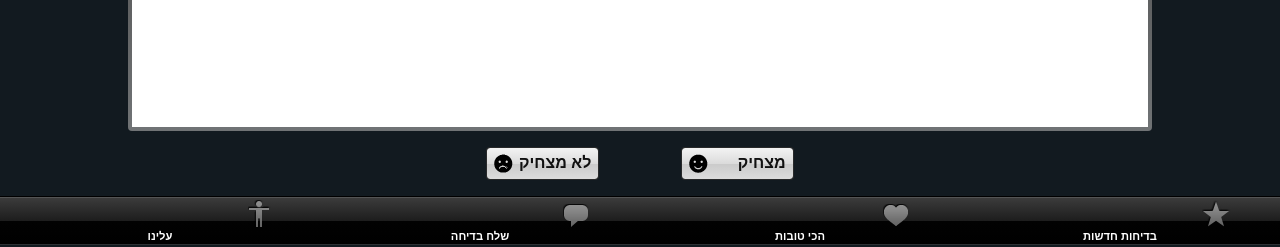
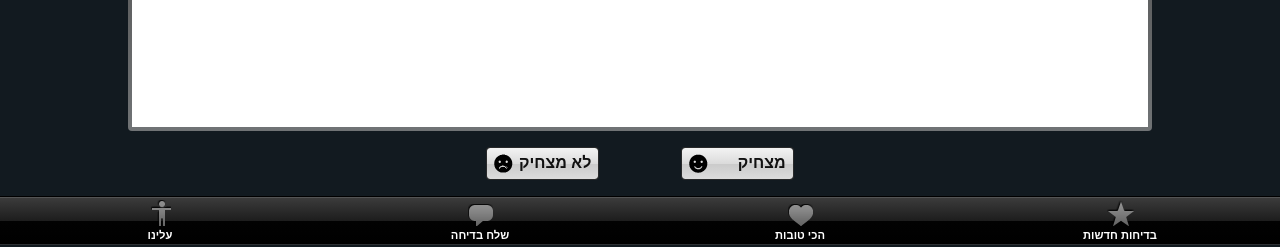
Before and after one commit to RonnyO/Really-Good-Jokes, a PHP site: page /index.html in a window 1280 px wide. Shown: the part 555-802 px from the top of the page. Run offline with PHP 8.4, Linux system fonts and the light colour scheme.

Commit message:
Fix bottom bar positions

```diff
--- a/public_html/app.css
+++ b/public_html/app.css
@@ -159,20 +159,19 @@ nav a {
 }
 
 nav .icon {
-	width: 29px;
-	height: 29px;
-	margin: 0 49px 5px;
+	height: 26px;
+	margin: 2px auto 5px;
 }
 
-#new .icon {background-position: -87px 0;}
-#best .icon {background-position: -56px 0;}
-#send .icon {background-position: -26px 0;}
-#about .icon {background-position: 5px 0;}
+#new .icon {background-position: -87px -2px; width: 27px;}
+#best .icon {background-position: -57px -2px; width: 25px;}
+#send .icon {background-position: -27px -2px; width: 25px;}
+#about .icon {background-position: 0 -2px; width: 21px;}
 
-#new:hover .icon {background-position: -87px -28px;}
-#best:hover .icon {background-position: -56px -28px;}
-#send:hover .icon {background-position: -26px -28px;}
-#about:hover .icon {background-position: 5px -28px;}
+#new:hover .icon {background-position: -87px -30px;}
+#best:hover .icon {background-position: -57px -30px;}
+#send:hover .icon {background-position: -27px -30px;}
+#about:hover .icon {background-position: 0 -30px;}
 
 .icon {
 	background-image: url(images/icons.png);
```
